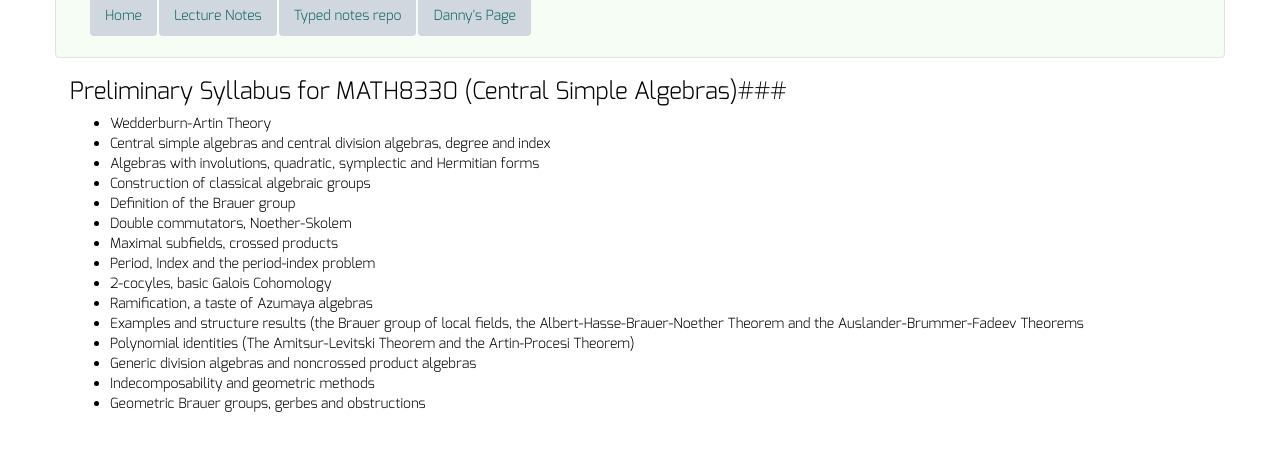
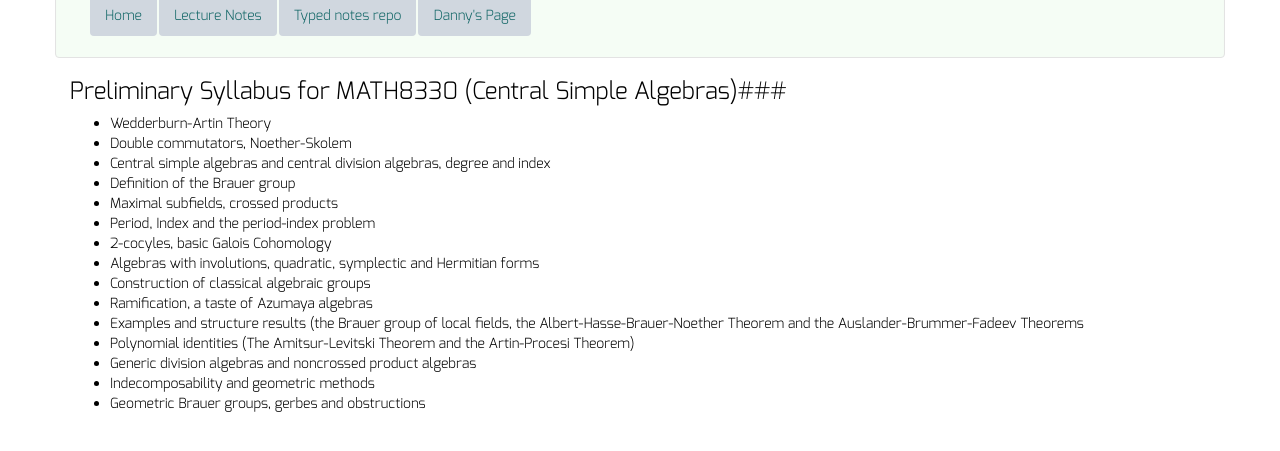
Before and after one commit to dkrashen/csa, a Jekyll site: the page built from csa_syllabus.md, in a window 1280 px wide, cut to the strip 204-655 px from the top of the page. Built offline with Jekyll 4.4.1, drawn with Linux system fonts in a browser that asks for light colours.

```diff
--- a/csa_syllabus.md
+++ b/csa_syllabus.md
@@ -5,14 +5,14 @@ layout: default
 ###Preliminary Syllabus for MATH8330 (Central Simple Algebras)###
 
  - Wedderburn-Artin Theory
+ - Double commutators, Noether-Skolem
  - Central simple algebras and central division algebras, degree and index
- - Algebras with involutions, quadratic, symplectic and Hermitian forms
- - Construction of classical algebraic groups
  - Definition of the Brauer group
- - Double commutators, Noether-Skolem
  - Maximal subfields, crossed products
  - Period, Index and the period-index problem
  - 2-cocyles, basic Galois Cohomology
+ - Algebras with involutions, quadratic, symplectic and Hermitian forms
+ - Construction of classical algebraic groups
  - Ramification, a taste of Azumaya algebras
  - Examples and structure results (the Brauer group of local fields, the Albert-Hasse-Brauer-Noether Theorem and the Auslander-Brummer-Fadeev Theorems
  - Polynomial identities (The Amitsur-Levitski Theorem and the Artin-Procesi Theorem)
```
